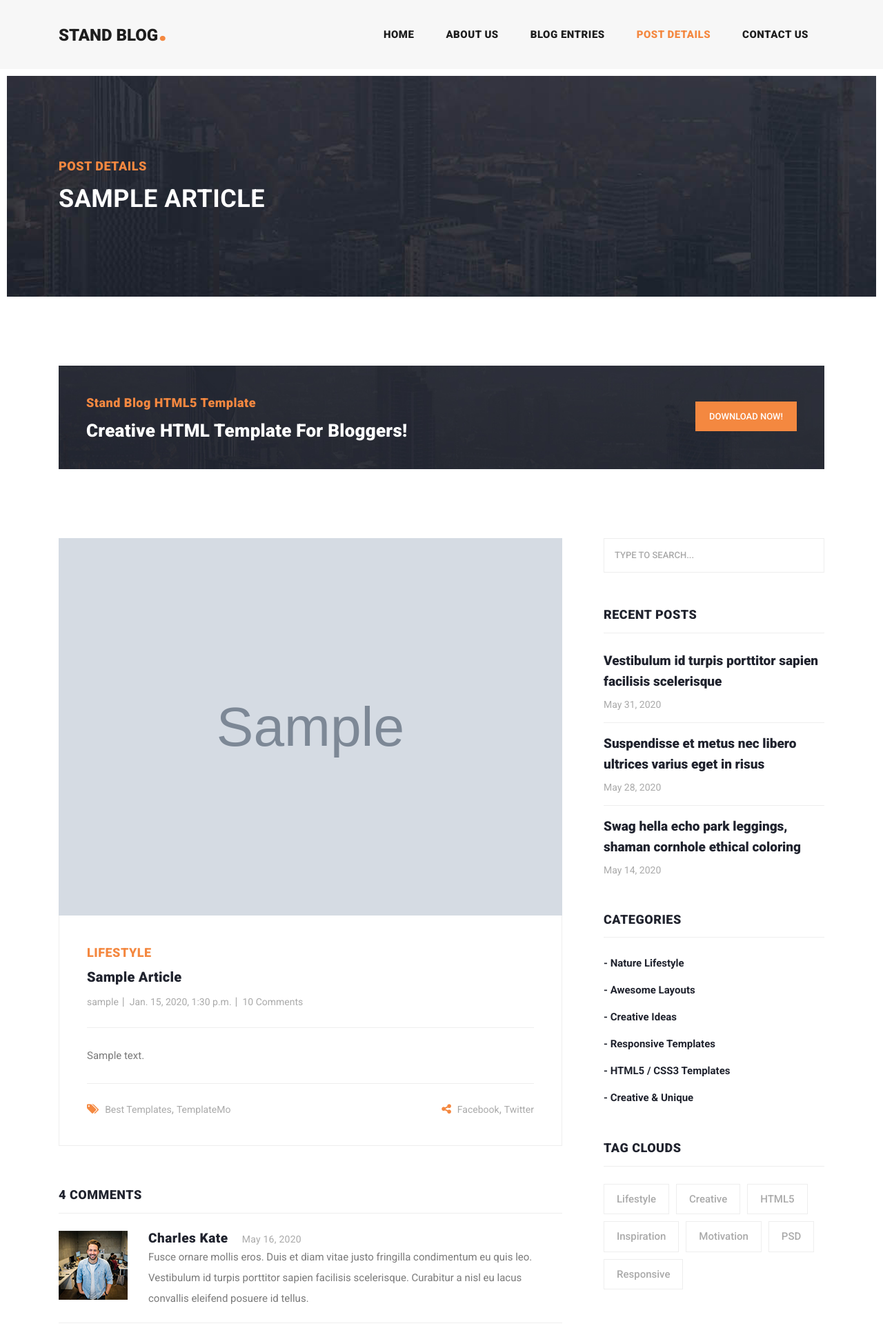
After one commit to Amin-py69/Blog_Project_Test, a Django app: page /detail/1 in a window 1280 px wide. The commit adds this page. Shown: the top 1922 px of the page at 69% size. Run offline with Django 4.2, Linux system fonts and the light colour scheme; tables that the repository leaves empty hold one stand-in row (values such as "Sample post"); grey boxes marked "Sample" are stand-in pictures; some libraries are stand-ins or nearby versions.

Commit message:
create manager file or model manager and post details html and url and base.html and index.html in block

```diff
--- a/Blog_Project_Test/urls.py
+++ b/Blog_Project_Test/urls.py
@@ -22,6 +22,7 @@ from . import settings
 urlpatterns = [
     path('admin/', admin.site.urls),
     path('', include('home_app.urls')),
-    path('', include('account_app.urls'))
+    path('', include('account_app.urls')),
+    path('', include('blog_app.urls')),
 ]
 urlpatterns += static(settings.MEDIA_URL, document_root=settings.MEDIA_ROOT)
--- /dev/null
+++ b/blog_app/manager.py
@@ -0,0 +1,6 @@
+from django.db import models
+
+
+class Article_Publish_Blog(models.Manager):
+    def published(self):
+        return self.filter(is_published=True)
--- /dev/null
+++ b/blog_app/templates/blog_app/post-details.html
@@ -0,0 +1,392 @@
+{% load static %}
+<!DOCTYPE html>
+<html lang="en">
+
+<head>
+
+    <meta charset="utf-8">
+    <meta name="viewport" content="width=device-width, initial-scale=1, shrink-to-fit=no">
+    <meta name="description" content="">
+    <meta name="author" content="">
+    <link href="https://fonts.googleapis.com/css?family=Roboto:100,100i,300,300i,400,400i,500,500i,700,700i,900,900i&display=swap"
+          rel="stylesheet">
+
+    <title>Stand Blog - Post Details</title>
+
+    <!-- Bootstrap core CSS -->
+    <link href="{% static 'vendor/bootstrap/css/bootstrap.min.css' %}" rel="stylesheet">
+
+
+    <!-- Additional CSS Files -->
+    <link rel="stylesheet" href="{% static 'css/fontawesome.css' %}">
+    <link rel="stylesheet" href="{% static 'css/templatemo-stand-blog.css' %}">
+    <link rel="stylesheet" href="{% static 'css/owl.css' %}">
+    <!--
+
+    TemplateMo 551 Stand Blog
+
+    https://templatemo.com/tm-551-stand-blog
+
+    -->
+</head>
+
+<body>
+
+<!-- ***** Preloader Start ***** -->
+<div id="preloader">
+    <div class="jumper">
+        <div></div>
+        <div></div>
+        <div></div>
+    </div>
+</div>
+<!-- ***** Preloader End ***** -->
+
+<!-- Header -->
+<header class="">
+    <nav class="navbar navbar-expand-lg">
+        <div class="container">
+            <a class="navbar-brand" href="index.html"><h2>Stand Blog<em>.</em></h2></a>
+            <button class="navbar-toggler" type="button" data-toggle="collapse" data-target="#navbarResponsive"
+                    aria-controls="navbarResponsive" aria-expanded="false" aria-label="Toggle navigation">
+                <span class="navbar-toggler-icon"></span>
+            </button>
+            <div class="collapse navbar-collapse" id="navbarResponsive">
+                <ul class="navbar-nav ml-auto">
+                    <li class="nav-item">
+                        <a class="nav-link" href="index.html">Home
+                            <span class="sr-only">(current)</span>
+                        </a>
+                    </li>
+                    <li class="nav-item">
+                        <a class="nav-link" href="about.html">About Us</a>
+                    </li>
+                    <li class="nav-item">
+                        <a class="nav-link" href="blog.html">Blog Entries</a>
+                    </li>
+                    <li class="nav-item active">
+                        <a class="nav-link" href="post-details.html">Post Details</a>
+                    </li>
+                    <li class="nav-item">
+                        <a class="nav-link" href="contact.html">Contact Us</a>
+                    </li>
+                </ul>
+            </div>
+        </div>
+    </nav>
+</header>
+
+<!-- Page Content -->
+<!-- Banner Starts Here -->
+<div class="heading-page header-text">
+    <section class="page-heading">
+        <div class="container">
+            <div class="row">
+                <div class="col-lg-12">
+                    <div class="text-content">
+                        <h4>Post Details</h4>
+                        <h2>{{ article.title }}</h2>
+                    </div>
+                </div>
+            </div>
+        </div>
+    </section>
+</div>
+
+<!-- Banner Ends Here -->
+
+<section class="call-to-action">
+    <div class="container">
+        <div class="row">
+            <div class="col-lg-12">
+                <div class="main-content">
+                    <div class="row">
+                        <div class="col-lg-8">
+                            <span>Stand Blog HTML5 Template</span>
+                            <h4>Creative HTML Template For Bloggers!</h4>
+                        </div>
+                        <div class="col-lg-4">
+                            <div class="main-button">
+                                <a rel="nofollow" href="https://templatemo.com/tm-551-stand-blog" target="_parent">Download
+                                    Now!</a>
+                            </div>
+                        </div>
+                    </div>
+                </div>
+            </div>
+        </div>
+    </div>
+</section>
+
+
+<section class="blog-posts grid-system">
+    <div class="container">
+        <div class="row">
+            <div class="col-lg-8">
+                <div class="all-blog-posts">
+                    <div class="row">
+                        <div class="col-lg-12">
+                            <div class="blog-post">
+                                <div class="blog-thumb">
+                                    <img src="{{ article.image.url }}" alt="">
+                                </div>
+                                <div class="down-content">
+                                    <span>Lifestyle</span>
+                                    <a href="{% url 'blog_app:detail' article.id %}"><h4>{{ article.title }}</h4></a>
+                                    <ul class="post-info">
+                                        <li><a href="#">{{ article.auther }}</a></li>
+                                        <li><a href="#">{{ article.created }}</a></li>
+                                        <li><a href="#">10 Comments</a></li>
+                                    </ul>
+                                    <p>{{ article.body }}</p>
+                                    <div class="post-options">
+                                        <div class="row">
+                                            <div class="col-6">
+                                                <ul class="post-tags">
+                                                    <li><i class="fa fa-tags"></i></li>
+                                                    <li><a href="#">Best Templates</a>,</li>
+                                                    <li><a href="#">TemplateMo</a></li>
+                                                </ul>
+                                            </div>
+                                            <div class="col-6">
+                                                <ul class="post-share">
+                                                    <li><i class="fa fa-share-alt"></i></li>
+                                                    <li><a href="#">Facebook</a>,</li>
+                                                    <li><a href="#"> Twitter</a></li>
+                                                </ul>
+                                            </div>
+                                        </div>
+                                    </div>
+                                </div>
+                            </div>
+                        </div>
+                        <div class="col-lg-12">
+                            <div class="sidebar-item comments">
+                                <div class="sidebar-heading">
+                                    <h2>4 comments</h2>
+                                </div>
+                                <div class="content">
+                                    <ul>
+                                        <li>
+                                            <div class="author-thumb">
+                                                <img src="{% static 'images/comment-author-01.jpg' %}" alt="">
+                                            </div>
+                                            <div class="right-content">
+                                                <h4>Charles Kate<span>May 16, 2020</span></h4>
+                                                <p>Fusce ornare mollis eros. Duis et diam vitae justo fringilla
+                                                    condimentum eu quis leo. Vestibulum id turpis porttitor sapien
+                                                    facilisis scelerisque. Curabitur a nisl eu lacus convallis eleifend
+                                                    posuere id tellus.</p>
+                                            </div>
+                                        </li>
+                                        <li class="replied">
+                                            <div class="author-thumb">
+                                                <img src="{% static 'images/comment-author-02.jpg' %}" alt="">
+                                            </div>
+                                            <div class="right-content">
+                                                <h4>Thirteen Man<span>May 20, 2020</span></h4>
+                                                <p>In porta urna sed venenatis sollicitudin. Praesent urna sem, pulvinar
+                                                    vel mattis eget.</p>
+                                            </div>
+                                        </li>
+                                        <li>
+                                            <div class="author-thumb">
+                                                <img src="{% static 'images/comment-author-03.jpg' %}" alt="">
+                                            </div>
+                                            <div class="right-content">
+                                                <h4>Belisimo Mama<span>May 16, 2020</span></h4>
+                                                <p>Nullam nec pharetra nibh. Cras tortor nulla, faucibus id tincidunt
+                                                    in, ultrices eget ligula. Sed vitae suscipit ligula. Vestibulum id
+                                                    turpis volutpat, lobortis turpis ac, molestie nibh.</p>
+                                            </div>
+                                        </li>
+                                        <li class="replied">
+                                            <div class="author-thumb">
+                                                <img src="{% static 'images/comment-author-02.jpg' %}" alt="">
+                                            </div>
+                                            <div class="right-content">
+                                                <h4>Thirteen Man<span>May 22, 2020</span></h4>
+                                                <p>Mauris sit amet justo vulputate, cursus massa congue, vestibulum
+                                                    odio. Aenean elit nunc, gravida in erat sit amet, feugiat viverra
+                                                    leo.</p>
+                                            </div>
+                                        </li>
+                                    </ul>
+                                </div>
+                            </div>
+                        </div>
+                        <div class="col-lg-12">
+                            <div class="sidebar-item submit-comment">
+                                <div class="sidebar-heading">
+                                    <h2>Your comment</h2>
+                                </div>
+                                <div class="content">
+                                    <form id="comment" action="#" method="post">
+                                        <div class="row">
+                                            <div class="col-md-6 col-sm-12">
+                                                <fieldset>
+                                                    <input name="name" type="text" id="name" placeholder="Your name"
+                                                           required="">
+                                                </fieldset>
+                                            </div>
+                                            <div class="col-md-6 col-sm-12">
+                                                <fieldset>
+                                                    <input name="email" type="text" id="email" placeholder="Your email"
+                                                           required="">
+                                                </fieldset>
+                                            </div>
+                                            <div class="col-md-12 col-sm-12">
+                                                <fieldset>
+                                                    <input name="subject" type="text" id="subject"
+                                                           placeholder="Subject">
+                                                </fieldset>
+                                            </div>
+                                            <div class="col-lg-12">
+                                                <fieldset>
+                                                    <textarea name="message" rows="6" id="message"
+                                                              placeholder="Type your comment" required=""></textarea>
+                                                </fieldset>
+                                            </div>
+                                            <div class="col-lg-12">
+                                                <fieldset>
+                                                    <button type="submit" id="form-submit" class="main-button">Submit
+                                                    </button>
+                                                </fieldset>
+                                            </div>
+                                        </div>
+                                    </form>
+                                </div>
+                            </div>
+                        </div>
+                    </div>
+                </div>
+            </div>
+            <div class="col-lg-4">
+                <div class="sidebar">
+                    <div class="row">
+                        <div class="col-lg-12">
+                            <div class="sidebar-item search">
+                                <form id="search_form" name="gs" method="GET" action="#">
+                                    <input type="text" name="q" class="searchText" placeholder="type to search..."
+                                           autocomplete="on">
+                                </form>
+                            </div>
+                        </div>
+                        <div class="col-lg-12">
+                            <div class="sidebar-item recent-posts">
+                                <div class="sidebar-heading">
+                                    <h2>Recent Posts</h2>
+                                </div>
+                                <div class="content">
+                                    <ul>
+                                        <li><a href="post-details.html">
+                                            <h5>Vestibulum id turpis porttitor sapien facilisis scelerisque</h5>
+                                            <span>May 31, 2020</span>
+                                        </a></li>
+                                        <li><a href="post-details.html">
+                                            <h5>Suspendisse et metus nec libero ultrices varius eget in risus</h5>
+                                            <span>May 28, 2020</span>
+                                        </a></li>
+                                        <li><a href="post-details.html">
+                                            <h5>Swag hella echo park leggings, shaman cornhole ethical coloring</h5>
+                                            <span>May 14, 2020</span>
+                                        </a></li>
+                                    </ul>
+                                </div>
+                            </div>
+                        </div>
+                        <div class="col-lg-12">
+                            <div class="sidebar-item categories">
+                                <div class="sidebar-heading">
+                                    <h2>Categories</h2>
+                                </div>
+                                <div class="content">
+                                    <ul>
+                                        <li><a href="#">- Nature Lifestyle</a></li>
+                                        <li><a href="#">- Awesome Layouts</a></li>
+                                        <li><a href="#">- Creative Ideas</a></li>
+                                        <li><a href="#">- Responsive Templates</a></li>
+                                        <li><a href="#">- HTML5 / CSS3 Templates</a></li>
+                                        <li><a href="#">- Creative &amp; Unique</a></li>
+                                    </ul>
+                                </div>
+                            </div>
+                        </div>
+                        <div class="col-lg-12">
+                            <div class="sidebar-item tags">
+                                <div class="sidebar-heading">
+                                    <h2>Tag Clouds</h2>
+                                </div>
+                                <div class="content">
+                                    <ul>
+                                        <li><a href="#">Lifestyle</a></li>
+                                        <li><a href="#">Creative</a></li>
+                                        <li><a href="#">HTML5</a></li>
+                                        <li><a href="#">Inspiration</a></li>
+                                        <li><a href="#">Motivation</a></li>
+                                        <li><a href="#">PSD</a></li>
+                                        <li><a href="#">Responsive</a></li>
+                                    </ul>
+                                </div>
+                            </div>
+                        </div>
+                    </div>
+                </div>
+            </div>
+        </div>
+    </div>
+</section>
+
+
+<footer>
+    <div class="container">
+        <div class="row">
+            <div class="col-lg-12">
+                <ul class="social-icons">
+                    <li><a href="#">Facebook</a></li>
+                    <li><a href="#">Twitter</a></li>
+                    <li><a href="#">Behance</a></li>
+                    <li><a href="#">Linkedin</a></li>
+                    <li><a href="#">Dribbble</a></li>
+                </ul>
+            </div>
+            <div class="col-lg-12">
+                <div class="copyright-text">
+                    <p>Copyright 2020 Stand Blog Co.
+
+                        | Design: <a rel="nofollow" href="https://templatemo.com" target="_parent">TemplateMo</a></p>
+                </div>
+            </div>
+        </div>
+    </div>
+</footer>
+
+
+<!-- Bootstrap core JavaScript -->
+<script src="{% static 'vendor/jquery/jquery.min.js' %}"></script>
+<script src="{% static 'vendor/bootstrap/js/bootstrap.bundle.min.js' %}"></script>
+
+
+<!-- Additional Scripts -->
+<script src="{% static 'js/custom.js' %}"></script>
+<script src="{% static 'js/owl.js' %}"></script>
+<script src="{% static 'js/slick.js' %}"></script>
+<script src="{% static 'js/isotope.js' %}"></script>
+<script src="{% static 'js/accordions.js' %}"></script>
+
+
+<script language="text/Javascript">
+    cleared[0] = cleared[1] = cleared[2] = 0; //set a cleared flag for each field
+    function clearField(t) {                   //declaring the array outside of the
+        if (!cleared[t.id]) {                      // function makes it static and global
+            cleared[t.id] = 1;  // you could use true and false, but that's more typing
+            t.value = '';         // with more chance of typos
+            t.style.color = '#fff';
+        }
+    }
+</script>
+
+
+</body>
+
+</html>
--- /dev/null
+++ b/blog_app/urls.py
@@ -0,0 +1,7 @@
+from django.urls import path
+from . import views
+
+app_name = 'blog_app'
+urlpatterns = [
+    path('detail/<int:pk>', views.post_detail, name='detail'),
+]
--- a/blog_app/views.py
+++ b/blog_app/views.py
@@ -1,3 +1,9 @@
 from django.shortcuts import render
+from .models import Article
+
 
 # Create your views here.
+
+def post_detail(request, pk):
+    article = Article.objects.get(id=pk)
+    return render(request, 'blog_app/post-details.html', {'article': article})
--- a/home_app/views.py
+++ b/home_app/views.py
@@ -3,5 +3,5 @@ from blog_app.models import Article
 
 
 def home(request):
-    article = Article.objects.all()
+    article = Article.filter_manager.published()
     return render(request, 'home_app/index.html', {'articles': article})
```
Also changed, not shown: blog_app/models.py (+5 -2 lines), home_app/templates/home_app/index.html (+5 -147 lines), templates/base.html (added, +154 -0 lines), blog_app/migrations/0007_alter_article_managers_article_is_published_and_more.py (added), blog_app/migrations/0008_alter_article_managers.py (added).
